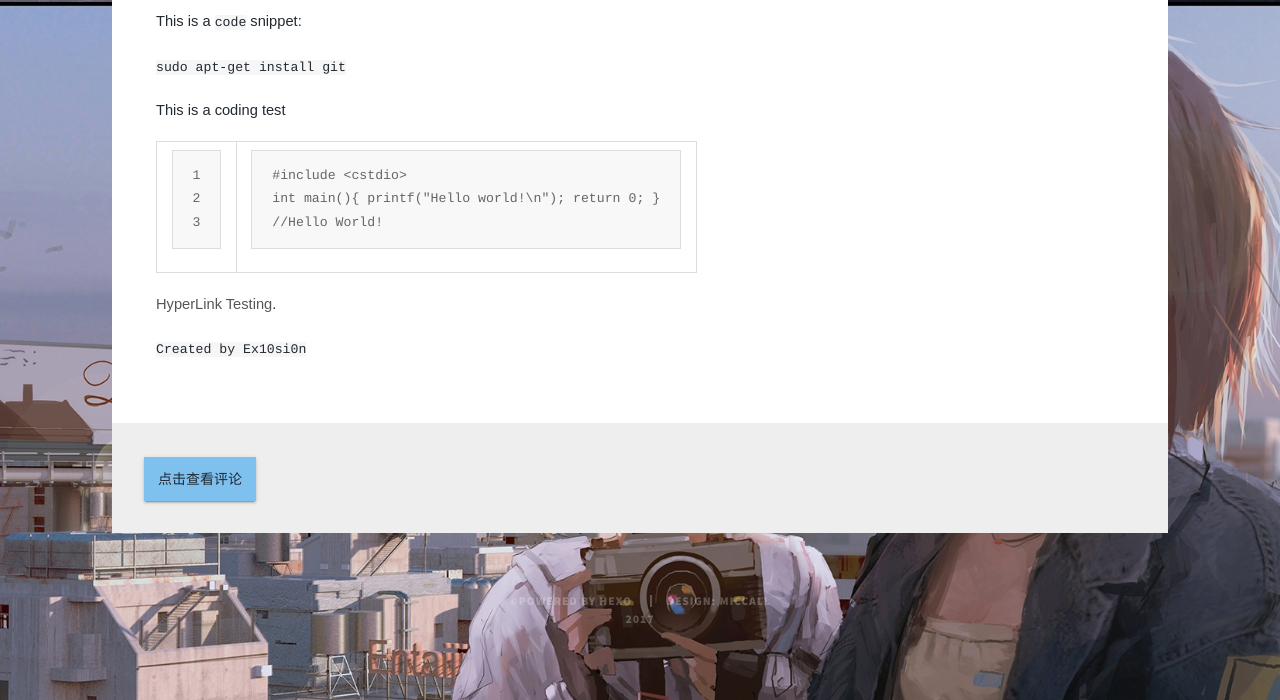
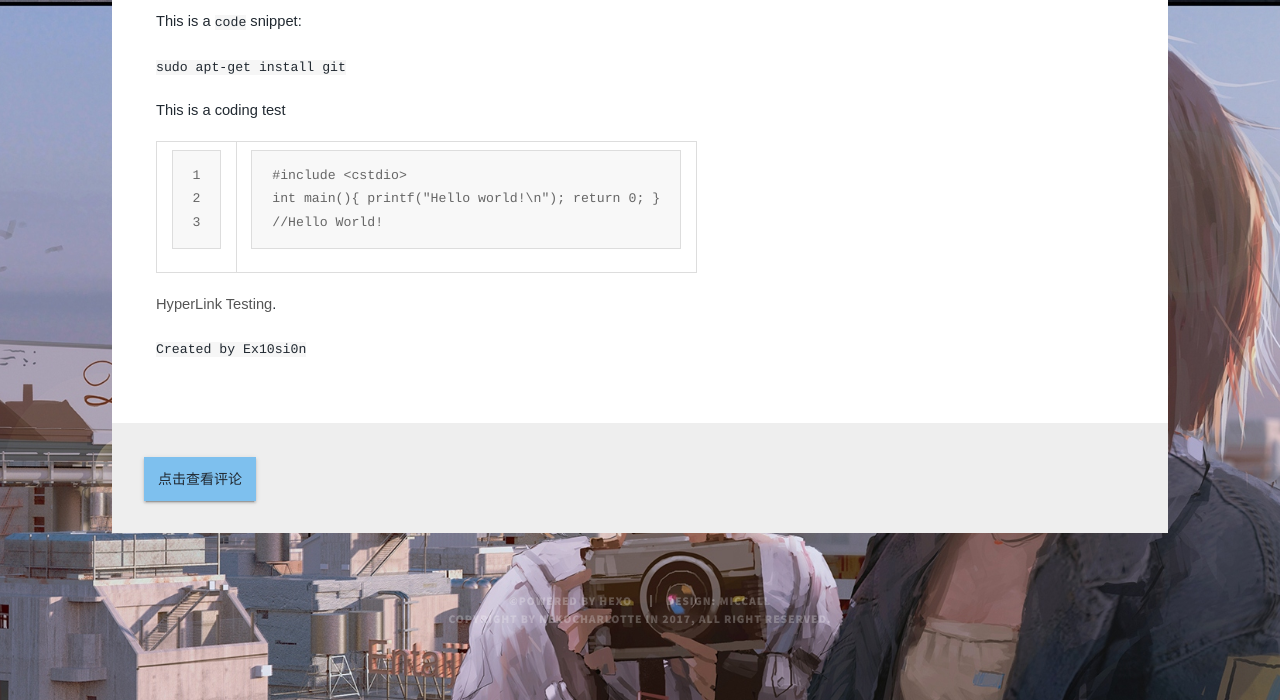
Before and after one commit to nekoCharlotte/nekoCharlotte.github.io, a plain HTML site: page 2017/11/03/hello-world/index.html in a window 1280 px wide. Shown: the part 1595-2295 px from the top of the page. Drawn offline with Linux system fonts and the light colour scheme.

Commit message:
Site updated: 2017-11-03 19:33:54

```diff
--- a/2017/11/03/hello-world/index.html
+++ b/2017/11/03/hello-world/index.html
@@ -230,7 +230,7 @@ $('.btn_click_load').click(function() {
                 <li>Design: <a href="http://miccall.tech " style="border-bottom: none;">miccall</a></li>
             </ul>
 
-				<span id="busuanzi_container_site_pv"> 2017 </span>
+				<span id="busuanzi_container_site_pv"> Copyright by <a href="https://github.com/nekoCharlotte" style="border-bottom: none;">nekoCharlotte</a> in 2017, All right reserved.</span>
 
         </div>
     </div>
```
Also changed, not shown: about/index.html (+1 -1 lines), archives/2017/11/index.html (+1 -1 lines), archives/2017/index.html (+1 -1 lines), archives/index.html (+1 -1 lines), categories/杂七杂八/index.html (+1 -1 lines), gallery/index.html (+1 -1 lines), index.html (+1 -1 lines), tags/杂记/index.html (+1 -1 lines).
